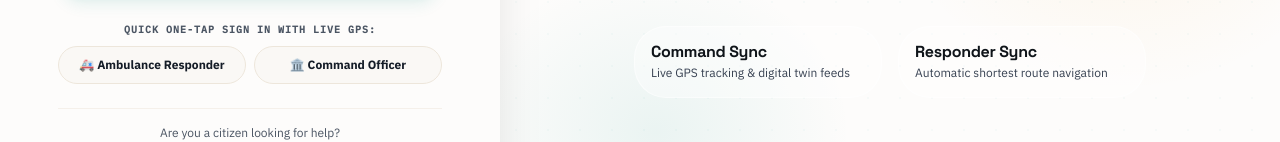
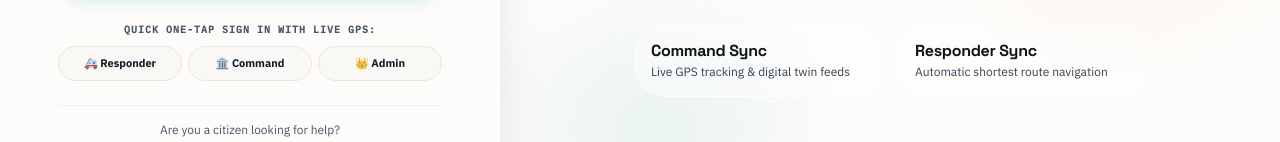
Before and after one commit to vedantkokane94-del/jeevan-ai, a Next.js app in the folder apps/web/: page /login in a window 1280 px wide. Shown: the part 526-668 px from the top of the page. Built offline with nearby package versions, Linux system fonts and the light colour scheme; no server answers.

Commit message:
feat: document admin login credentials and add one-tap Admin sign-in to login page

```diff
--- a/apps/web/src/app/(public)/login/page.tsx
+++ b/apps/web/src/app/(public)/login/page.tsx
@@ -59,6 +59,7 @@ export default function LoginPage() {
       // If demo login backend API is in simulation mode, redirect directly based on role
       if (role === "RESPONDER") router.push("/responder/dashboard");
       else if (role === "COMMAND") router.push("/command/dashboard");
+      else if (role === "ADMIN") router.push("/admin/users");
       else router.push("/emergency");
     }
   };
@@ -160,18 +161,24 @@ export default function LoginPage() {
             <p className="text-[10px] text-ink-400 uppercase tracking-widest font-mono text-center font-bold">
               Quick One-Tap Sign In with Live GPS:
             </p>
-            <div className="grid grid-cols-2 gap-2">
+            <div className="grid grid-cols-3 gap-1.5">
               <button
                 onClick={() => handleDemoLogin("responder@jeevan.gov.in", "RESPONDER")}
-                className="p-2.5 rounded-xl bg-paper-100 border border-paper-300 hover:border-primary-500 text-xs font-bold text-ink-800 hover:text-primary-600 transition-all text-center"
+                className="p-2 rounded-xl bg-paper-100 border border-paper-300 hover:border-primary-500 text-[11px] font-bold text-ink-800 hover:text-primary-600 transition-all text-center"
               >
-                🚑 Ambulance Responder
+                🚑 Responder
               </button>
               <button
                 onClick={() => handleDemoLogin("command@jeevan.gov.in", "COMMAND")}
-                className="p-2.5 rounded-xl bg-paper-100 border border-paper-300 hover:border-primary-500 text-xs font-bold text-ink-800 hover:text-primary-600 transition-all text-center"
+                className="p-2 rounded-xl bg-paper-100 border border-paper-300 hover:border-primary-500 text-[11px] font-bold text-ink-800 hover:text-primary-600 transition-all text-center"
               >
-                🏛️ Command Officer
+                🏛️ Command
+              </button>
+              <button
+                onClick={() => handleDemoLogin("admin@jeevan.gov.in", "ADMIN")}
+                className="p-2 rounded-xl bg-paper-100 border border-paper-300 hover:border-primary-500 text-[11px] font-bold text-ink-800 hover:text-primary-600 transition-all text-center"
+              >
+                👑 Admin
               </button>
             </div>
           </div>
```
Also changed, not shown: 1 other file (tests, documents, lock files or other folders).
